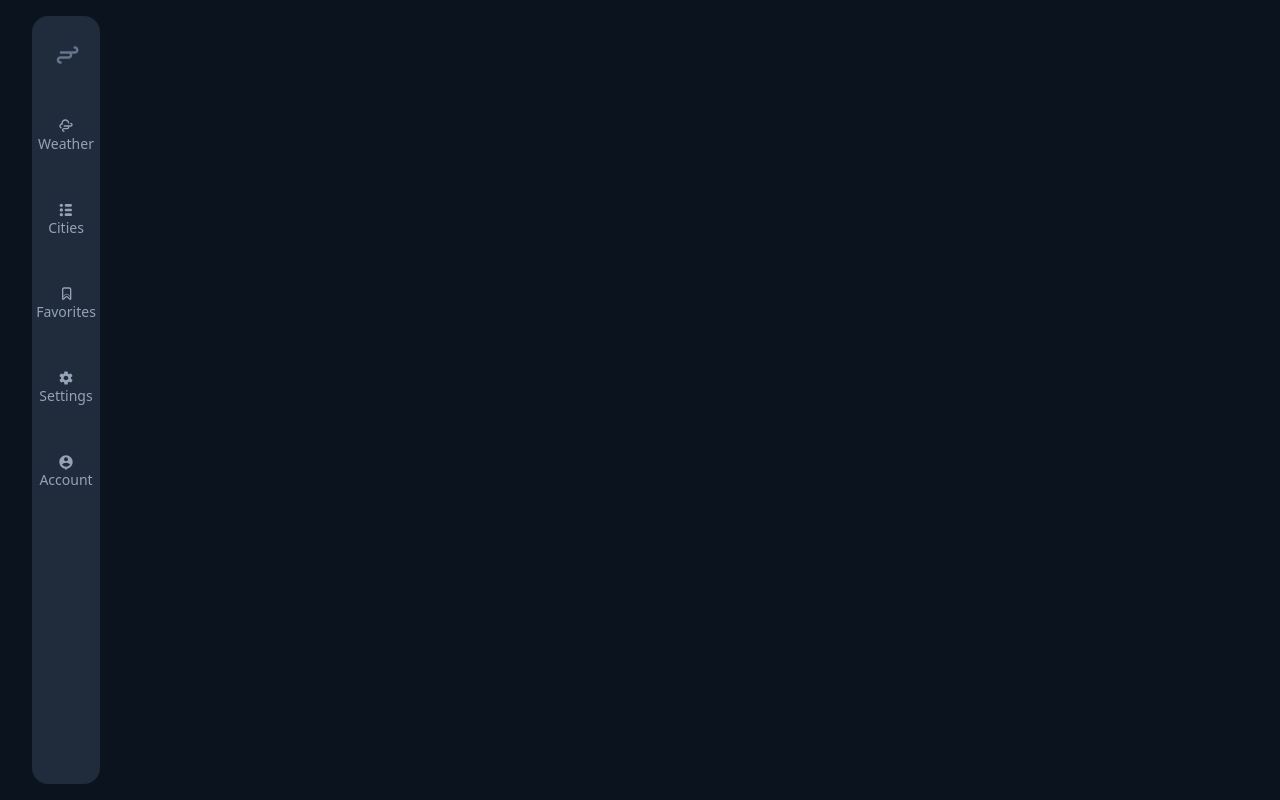
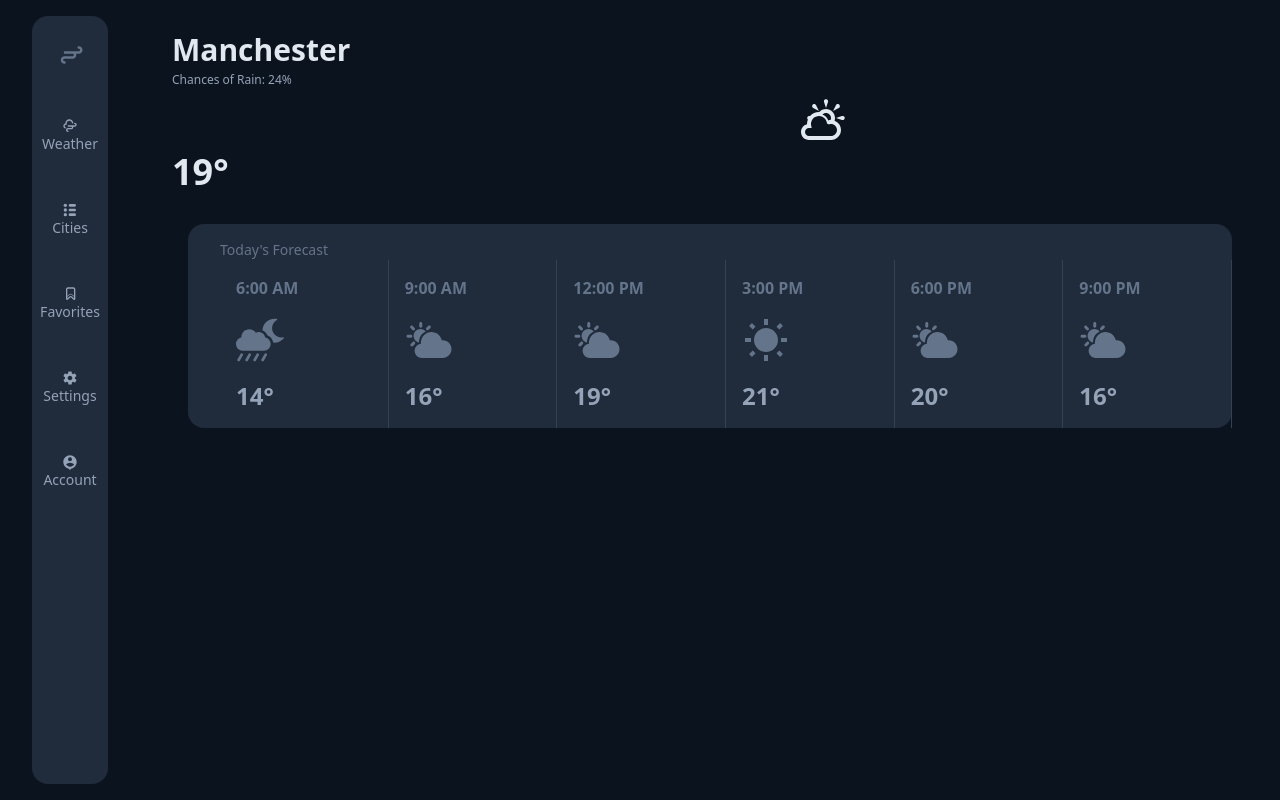
Before and after one commit to RajaIrfan031/Weatherer, a React (Create React App) app: page /home in a window 1280 px wide. Built offline with nearby package versions, Linux system fonts and the light colour scheme.

Commit message:
city & todayforecast component

```diff
--- a/src/Pages/Home.jsx
+++ b/src/Pages/Home.jsx
@@ -1,11 +1,17 @@
 import React from "react";
 import Sidebar from "../components/Sidebar";
+import City from "../components/City";
+import TodayForecast from "../components/TodayForecast";
 
 const Home = ()=>{
     return(
         <>
-            <div className="w-full h-screen bg-[#0B131E]">
-              <Sidebar />
+            <div className="w-screen h-screen bg-[#0B131E] sm:flex sm:flex-row">
+              <Sidebar/>
+              <div className="flex flex-col p-8 flex-auto bg-[#0B131E]">
+                <City />
+                <TodayForecast />
+              </div>
             </div>
         </>
     )
--- /dev/null
+++ b/src/components/City.jsx
@@ -0,0 +1,21 @@
+import React from 'react';
+import {TiWeatherPartlySunny} from 'react-icons/ti'
+
+const City = ()=>{
+      return(
+            <>
+            <div className='flex flex-row text-slate-200 w-full'>
+                  <div className='flex-auto'>
+                        <h1 className='font-bold text-3xl'>Manchester</h1>
+                        <p className='text-xs text-slate-400 mt-1'>Chances of Rain: 24%</p>
+                        <h1 className='mt-16 text-4xl font-bold'>19&#xb0;</h1>
+                  </div>
+                  <div className='flex flex-1 p-16'>
+                        <TiWeatherPartlySunny size={48}/>
+                  </div>
+            </div>
+            </>
+      )
+}
+
+export default City;
--- a/src/components/Sidebar.jsx
+++ b/src/components/Sidebar.jsx
@@ -5,7 +5,7 @@ import {RiAccountPinCircleFill} from 'react-icons/ri';
 
 const Sidebar = () =>{
     return(
-        <div className="sm:w-[10%] w-full md:h-[100%] p-8 pt-4 pb-4">
+        <div className="sm:w-[10%] w-full md:h-[100%] p-8 pt-4 pb-4 flex-grow-0 min-w-[140px]">
             <div className="flex w-full h-full bg-[#202B3B] rounded-2xl min-w-[68px]">
                 <div className="flex sm:flex-col flex-row w-full">
                     <TiWeatherWindy size={30} className="text-slate-500 self-center mt-6 mb-6 cursor-pointer"/>
--- /dev/null
+++ b/src/components/TodayForecast.jsx
@@ -0,0 +1,73 @@
+import React from 'react';
+import {FaCloudMoonRain,} from 'react-icons/fa'
+import {IoIosPartlySunny, IoMdSunny} from 'react-icons/io'
+
+const TodayForecast = ()=>{
+
+      const forecast = [
+            {
+                  id: 0,
+                  time: '6:00 AM',
+                  temp: 14
+            },
+            {
+                  id: 1,
+                  time: '9:00 AM',
+                  temp: 16
+            },
+            {
+                  id: 2,
+                  time: '12:00 PM',
+                  temp: 19
+            },
+            {
+                  id: 3,
+                  time: '3:00 PM',
+                  temp: 21
+            },
+            {
+                  id: 4,
+                  time: '6:00 PM',
+                  temp: 20
+            },
+            {
+                  id: 5,
+                  time: '9:00 PM',
+                  temp: 16
+            },
+
+      ]
+
+      return(
+            <>
+            <div className='h-full mx-4 mt-4 '>
+                  <div className='bg-[#202B3B] pl-8 pt-4 sm:w-full rounded-2xl w-[120px]'>
+                        <h1 className='text-slate-500 text-sm font-medium'>Today's Forecast</h1>
+                        <div className='sm:flex sm:flex-row sm:w-full sm:justify-between sm:items-center '>
+                        {
+                        Object(forecast).map((item, index)=>{
+                              return(
+                                    <div className='p-4 border-r border-r-slate-700 text-slate-500 font-semibold justify-center sm:w-full'>
+                                          <h1>{item.time}</h1>
+                                          {
+                                                item.temp <=15 ?
+                                                <FaCloudMoonRain size={48} className='my-4'/>
+                                                : item.temp <=20 ?
+                                                <IoIosPartlySunny size={48} className='my-4'/>
+                                                :
+                                                <IoMdSunny size={48} className='my-4'/>
+                                          }
+
+                                          <p className='font-bold text-slate-400 text-2xl'>{item.temp}&#xb0;</p>
+                                    </div>
+                              )
+                        })
+                        }
+                        </div>
+                  </div>
+            </div>
+            </>
+      )
+}
+
+export default TodayForecast;
```
Also changed, not shown: 1 other file (tests, documents, lock files or other folders).
